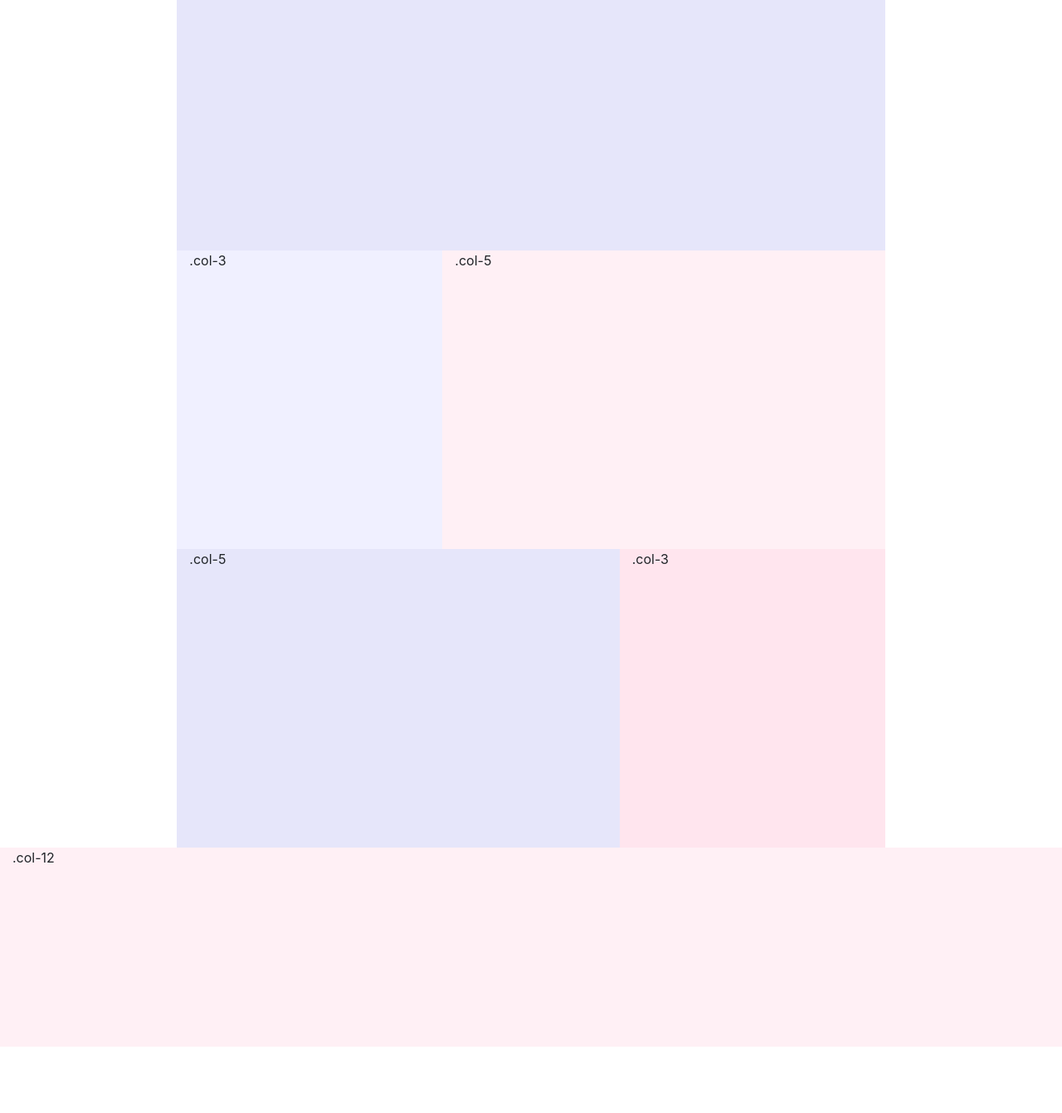
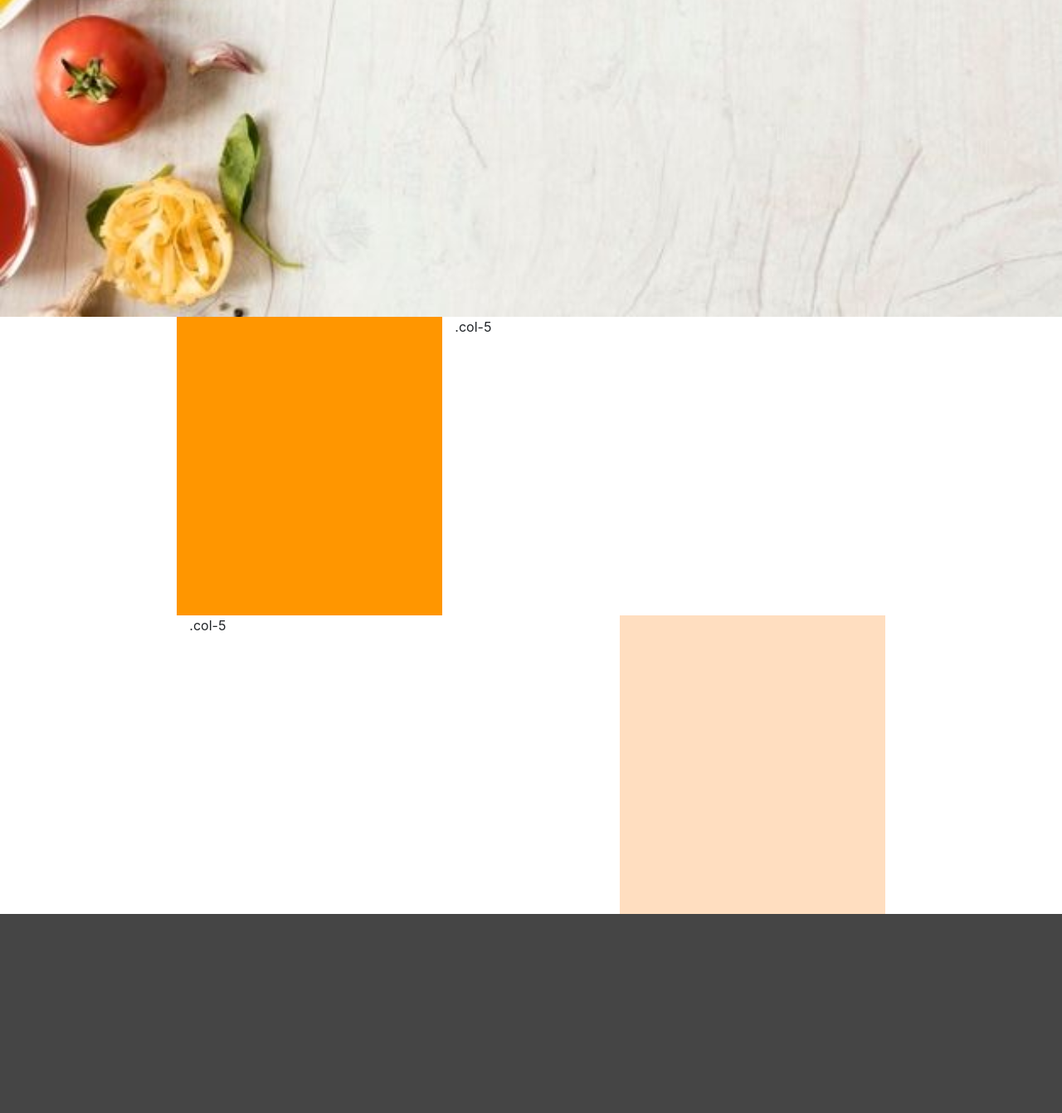
Before and after one commit to sanghoon5499/RestauRand, a plain HTML site: page index.html in a window 1280 px wide. Shown: the part 178-1520 px from the top of the page at 83% size. Before the commit the page ends 1440 px from the top, so only its background shows below. Drawn offline with nearby package versions, Linux system fonts and the light colour scheme; some packages are replaced by stand-ins of ours.

Commit message:
testing vhs

```diff
--- a/css_files/index_style.css
+++ b/css_files/index_style.css
@@ -4,7 +4,10 @@
     height: 30vh;
   }
   .col-sm-3 {
-    height: 15vh;
+    height: 20vh;
+  }
+  .col-12 {
+    height: 25vh;
   }
 }
 @media (min-width: 801px) {
@@ -18,6 +21,9 @@
   .col-sm-3 {
     height: 25vh;
   }
+  .col-12 {
+    height: 20vh;
+  }
 }
 @media (min-width: 1025px) {
   /* big landscape tablets, laptops, and desktops */
@@ -26,6 +32,9 @@
   }
   .col-sm-3 {
     height: 45vh;
+  }
+  .col-12 {
+    height: 30vh;
   }
 }
 @media (min-width: 1281px) {
@@ -36,4 +45,7 @@
   .col-sm-3 {
     height: 45vh;
   }
+  .col-12 {
+    height: 30vh;
+  }
 }
--- a/index.html
+++ b/index.html
@@ -35,10 +35,12 @@
     <!-- Top banner, titular blurb + address input -->
     <div class="container-fluid">
         <!-- main banner image will be the background img of the div row -->
-        <div class="row" style="height: 60vh">
-            <div class="col-sm-2 d-none d-sm-block" style="background-color:white;"></div>
-            <div class="col-sm-8" style="background-color:#E6E6FA;"> --[ UNDER RE-CONSTRUCTION ]-- </div>
-            <div class="col-sm-2 d-none d-sm-block" style="background-color:white;"></div>
+        <div class="row" style="height: 70vh; background:transparent url('images/test.jpg') no-repeat center center /cover">
+            <div class="col-sm-2 d-none d-sm-block"></div>
+            <div class="col-sm-8">
+
+            </div>
+            <div class="col-sm-2 d-none d-sm-block"></div>
         </div>
     </div>
 
@@ -52,23 +54,23 @@
     <div class="container-fluid">
         <div class="row">
             <div class="col-2    order-first d-none d-sm-block" style="background-color:white;"></div>
-            <div class="col-sm-3 order-first order-md-1" style="background-color:#F0F0FF;">.col-3</div>
-            <div class="col-sm-5 order-last  order-md-2" style="background-color:#FFF0F5;">.col-5</div>
+            <div class="col-sm-3 order-first order-md-1" style="background-color:#FF9600;"></div>
+            <div class="col-sm-5 order-last  order-md-2" style="background-color:white;">.col-5</div>
             <div class="col-2    order-last  d-none d-sm-block" style="background-color:white;"></div>
         </div>
 
         <div class="row">
             <div class="col-2    order-first d-none d-sm-block" style="background-color:white;"></div>
-            <div class="col-sm-5 order-last  order-md-1" style="background-color:#E6E6FA;">.col-5</div>
-            <div class="col-sm-3 order-first order-md-1" style="background-color:#FFE5EE;">.col-3</div>
+            <div class="col-sm-5 order-last  order-md-1" style="background-color:white;">.col-5</div>
+            <div class="col-sm-3 order-first order-md-1" style="background-color:#FFDEC0;"></div>
             <div class="col-2    order-last d-none d-sm-block" style="background-color:white;"></div>
         </div>
     </div>
 
       <!-- Bottom information section -->
       <div class="container-fluid">
-        <div class="row" style="height: 30vh">
-            <div class="col-12" style="background-color:#FFF0F5;">.col-12</div>
+        <div class="row">
+            <div class="col-12" style="background-color:#454545;"></div>
         </div>
     </div>
 
```
Also changed, not shown: images/test.jpg (added). Lines whose indentation alone changed are shown as unchanged.
